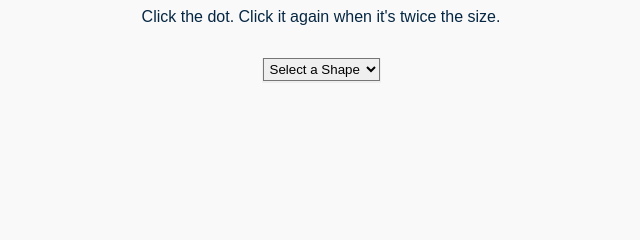
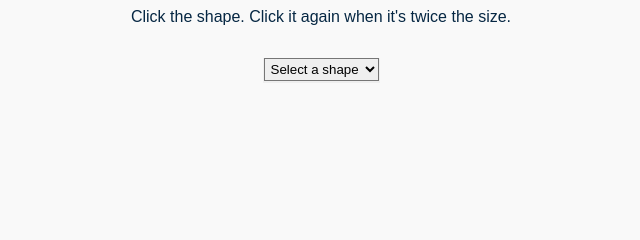
Before and after one commit to nicm42/clickthedot, a website: page index.html in a window 1280 px wide. Shown: the top 240 px of the page, 319-959 px from the left. Drawn offline with Linux system fonts and the light colour scheme; a web font is replaced by a local one.

Commit message:
Updated instructions text to match the shape selected

```diff
--- a/index.html
+++ b/index.html
@@ -7,10 +7,10 @@
 	<link href="https://fonts.googleapis.com/css?family=Sunflower:300" rel="stylesheet">
 </head>
 <body>
-	<div id="instructions">Click the dot. Click it again when it's twice the size.</div>
+	<div id="instructions">Click the <span id="shapename">shape</span>. Click it again when it's twice the size.</div>
 	<div id="options">
 		<select name="shapes" id="shapes">
-			<option disabled selected value>Select a Shape</option>
+			<option disabled selected value>Select a shape</option>
 			<option value="circle">Circle</option>
 			<option value="square">Square</option>
 			<option value="triangle">Triangle</option>
--- a/script.js
+++ b/script.js
@@ -7,6 +7,7 @@ function clickthedot() {
 
 function createShape() {
   $('.shape').attr('id', $(this).val());
+  $('#shapename').text($(this).val());
   var size = getRandomIntInclusive(50, 100); //Reset all the properties that we're changing on each shape
 
   $('.shape').css({
--- a/src/script.js
+++ b/src/script.js
@@ -5,6 +5,7 @@ function clickthedot() {
 
 function createShape() {
   $('.shape').attr('id',$(this).val());
+  $('#shapename').text($(this).val());
   var size = getRandomIntInclusive(50, 100);
   //Reset all the properties that we're changing on each shape
 	  $('.shape').css({
```
